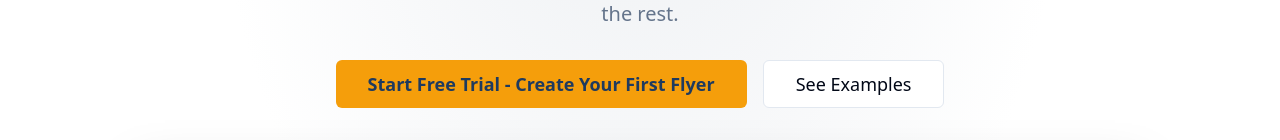
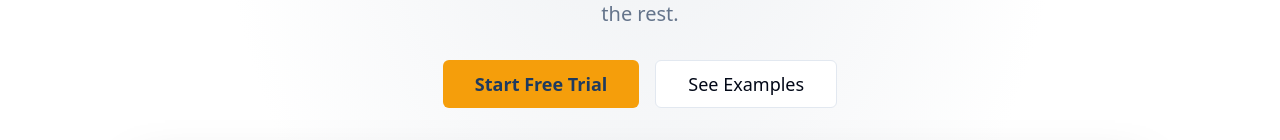
Before and after one commit to Choudhry-Shaharyar/RealtorFlyer, a Next.js app in the folder realtor-flyer/: page / in a window 1280 px wide. Shown: the part 447-587 px from the top of the page. Built offline with nearby package versions, Linux system fonts and the light colour scheme.

Commit message:
auth error fix

```diff
--- a/realtor-flyer/app/(marketing)/page.tsx
+++ b/realtor-flyer/app/(marketing)/page.tsx
@@ -3,7 +3,6 @@ import { SocialProof } from "@/components/landing/social-proof"
 import { Problem } from "@/components/landing/problem"
 import { HowItWorks } from "@/components/landing/how-it-works"
 import { Features } from "@/components/landing/features"
-import { Gallery } from "@/components/landing/gallery"
 import { Pricing } from "@/components/landing/pricing"
 import { Testimonials } from "@/components/landing/testimonials"
 import { FAQ } from "@/components/landing/faq"
@@ -17,7 +16,6 @@ export default function LandingPage() {
             <Problem />
             <HowItWorks />
             <Features />
-            <Gallery />
             <Pricing />
             <Testimonials />
             <FAQ />
--- a/realtor-flyer/components/landing/hero.tsx
+++ b/realtor-flyer/components/landing/hero.tsx
@@ -41,7 +41,7 @@ function Carousel() {
 
     return (
         <div className="relative w-full h-full">
-            <AnimatePresence mode="wait">
+            <AnimatePresence initial={false} mode="wait">
                 <motion.div
                     key={current}
                     initial={{ opacity: 0 }}
@@ -55,7 +55,8 @@ function Carousel() {
                         alt={CAROUSEL_IMAGES[current].alt}
                         fill
                         className="object-cover"
-                        priority
+                        priority={current === 0}
+                        sizes="(max-width: 768px) 100vw, 1280px"
                     />
                     <div className="absolute inset-0 bg-gradient-to-t from-black/60 to-transparent flex items-end p-8">
                         <h3 className="text-white text-2xl font-bold">{CAROUSEL_IMAGES[current].caption}</h3>
@@ -116,15 +117,15 @@ export function Hero() {
                         initial={{ opacity: 0, y: 20 }}
                         animate={{ opacity: 1, y: 0 }}
                         transition={{ duration: 0.5, delay: 0.2 }}
-                        className="flex flex-col sm:flex-row gap-4"
+                        className="flex flex-col sm:flex-row gap-3 sm:gap-4 w-full sm:w-auto px-4 sm:px-0"
                     >
-                        <Link href="/login">
-                            <Button size="lg" className="h-12 px-8 text-lg font-semibold bg-brand-gold hover:bg-brand-gold-light text-brand-navy">
-                                Start Free Trial - Create Your First Flyer
+                        <Link href="/login" className="w-full sm:w-auto">
+                            <Button size="default" className="w-full sm:w-auto h-11 sm:h-12 px-4 sm:px-8 text-sm sm:text-lg font-semibold bg-brand-gold hover:bg-brand-gold-light text-brand-navy">
+                                Start Free Trial
                             </Button>
                         </Link>
-                        <Link href="#examples">
-                            <Button size="lg" variant="outline" className="h-12 px-8 text-lg">
+                        <Link href="#examples" className="w-full sm:w-auto">
+                            <Button size="default" variant="outline" className="w-full sm:w-auto h-11 sm:h-12 px-4 sm:px-8 text-sm sm:text-lg">
                                 See Examples
                             </Button>
                         </Link>
--- a/realtor-flyer/package.json
+++ b/realtor-flyer/package.json
@@ -5,6 +5,7 @@
   "scripts": {
     "dev": "next dev",
     "build": "next build",
+    "postinstall": "prisma generate",
     "start": "next start",
     "lint": "eslint"
   },
```
